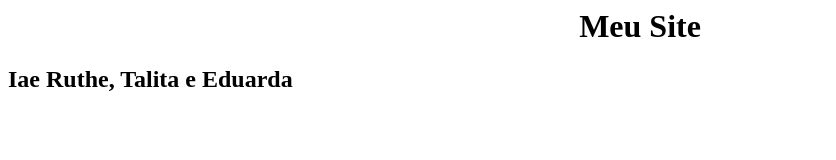
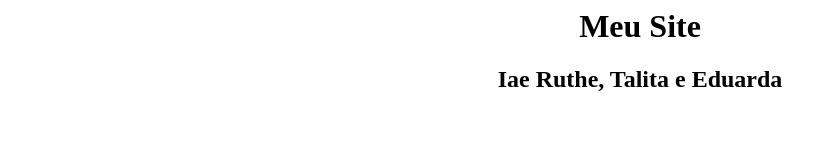
Before and after one commit to Renanzin018/MeuSite, a plain HTML site: page index.html in a window 1280 px wide. Shown: the whole page, without its empty margins (0-836 px from the left). Drawn offline with Linux system fonts and the light colour scheme.

Commit message:
Update index.html

```diff
--- a/index.html
+++ b/index.html
@@ -1,2 +1,2 @@
 <center><h1> Meu Site </h1></center>
- <h2> Iae Ruthe, Talita e Eduarda </h2>
+ <center><h2> Iae Ruthe, Talita e Eduarda </h2></center>
```
